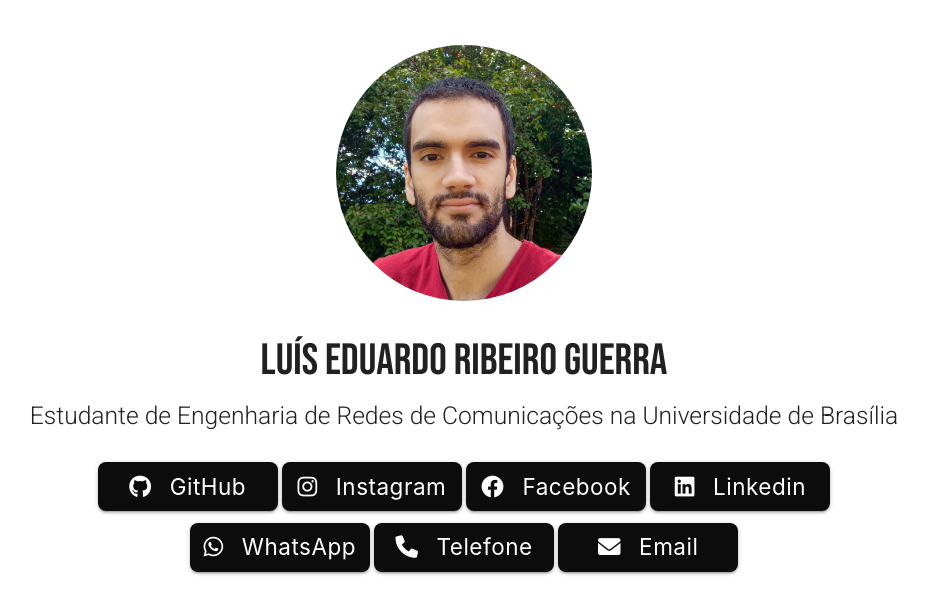
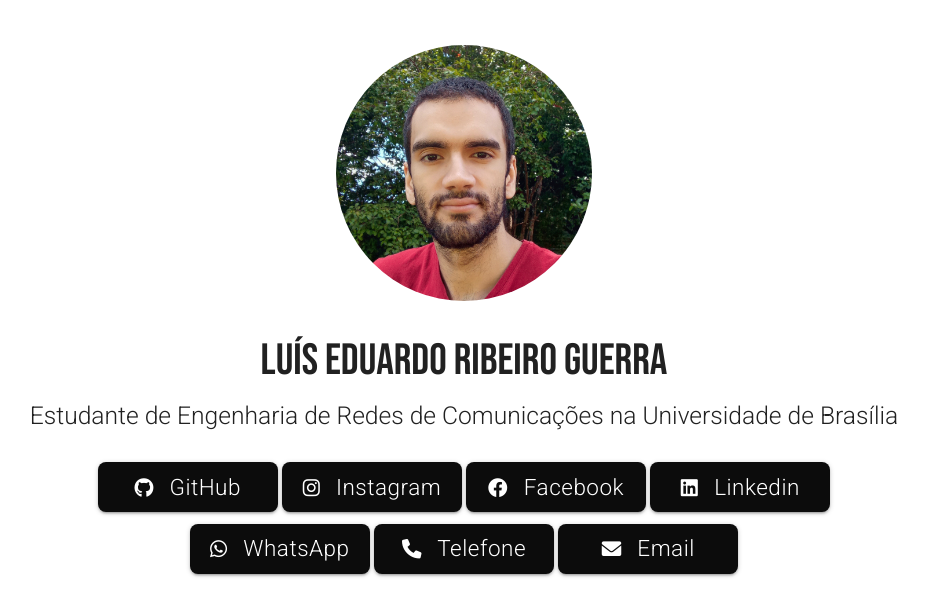
Before and after one commit to luisrguerra/luisbio, a plain HTML site: page index.html in a window 1280 px wide. Shown: the whole page, without its empty margins (176-1104 px from the left). Drawn offline with nearby package versions, Linux system fonts and the light colour scheme.

Commit message:
Update index.html

```diff
--- a/index.html
+++ b/index.html
@@ -9,7 +9,7 @@
         <link rel="stylesheet" href="https://cdnjs.cloudflare.com/ajax/libs/materialize/1.0.0/css/materialize.min.css">
         <script src="https://cdnjs.cloudflare.com/ajax/libs/materialize/1.0.0/js/materialize.min.js"></script>
         <!-- Ícones -->
-        <link rel="stylesheet" href="https://fonts.googleapis.com/icon?family=Material+Icons">
+        <!-- <link rel="stylesheet" href="https://fonts.googleapis.com/icon?family=Material+Icons"> -->
         <link rel="stylesheet" href="https://cdnjs.cloudflare.com/ajax/libs/font-awesome/6.0.0-beta3/css/all.min.css">
 
         <!-- Fontes -->
@@ -27,49 +27,58 @@
                 margin-bottom: 0.5em;
                 background-color: rgb(12, 12, 12);
                 color:white;
+                font-family: 'Roboto', sans-serif;
+            }
+            .icones{
+                margin-right: 0.5em;
+                font-size: 1em;
+            }
+            .foto{
+                width: 256px;
+                border-radius: 100%;
             }
         </style>
     </head>
 
     <div class="container center-align" >
         <br><br>
-        <img style="width: 256px;border-radius: 100%;" src="foto.webp">
+        <img class="foto" src="foto.webp">
         <h3 style="font-family: 'Bebas Neue', sans-serif;">Luís Eduardo Ribeiro Guerra</h3>
         <h5 style="font-family: 'Roboto', sans-serif;">Estudante de Engenharia de Redes de Comunicações na Universidade de Brasília</h5>
         <br>
 
         <a href="https://github.com/luisrguerra" class="botoes btn waves-effect waves-light">
-            <i class="fa-brands fa-github" style="margin-right: 0.5em; font-size: 1em;"></i>
+            <i class="icones fa-brands fa-github"></i>
             GitHub
         </a>
 
         <a href="https://www.instagram.com/luis_r.guerra/" class="botoes btn waves-effect waves-light">
-            <i class="fa-brands fa-instagram" style="margin-right: 0.5em; font-size: 1em;"></i>
+            <i class="icones fa-brands fa-instagram"></i>
             Instagram
         </a>
 
         <a href="https://www.facebook.com/luiseduardo.ribeiro.guerra" class="botoes btn waves-effect waves-light">
-            <i class="fa-brands fa-facebook" style="margin-right: 0.5em; font-size: 1em;"></i>
+            <i class="icones fa-brands fa-facebook"></i>
             Facebook
         </a>
 
         <a href="https://www.linkedin.com/in/luiseduardoribeiroguerra" class="botoes btn waves-effect waves-light">
-            <i class="fa-brands fa-linkedin" style="margin-right: 0.5em; font-size: 1em;"></i>
+            <i class="icones fa-brands fa-linkedin"></i>
             Linkedin
         </a>
 
         <a href="https://wa.me/556198804822" class="botoes btn waves-effect waves-light">
-            <i class="fa-brands fa-whatsapp" style="margin-right: 0.5em; font-size: 1em;"></i>
+            <i class="icones fa-brands fa-whatsapp"></i>
             WhatsApp
         </a>
 
         <a href="tel:556198804822" style="margin-bottom: 0.5em;" class="botoes btn waves-effect waves-light">
-            <i class="fa-solid fa-phone" style="margin-right: 0.5em; font-size: 1em;"></i>
+            <i class="icones fa-solid fa-phone"></i>
             Telefone
         </a>
 
         <a href="mailto:luiseduardoribeiroguerra@gmail.com" class="botoes btn waves-effect waves-light">
-            <i class="fa-solid fa-envelope" style="margin-right: 0.5em; font-size: 1em;"></i>
+            <i class="icones fa-solid fa-envelope"></i>
             Email
         </a>
 
```
